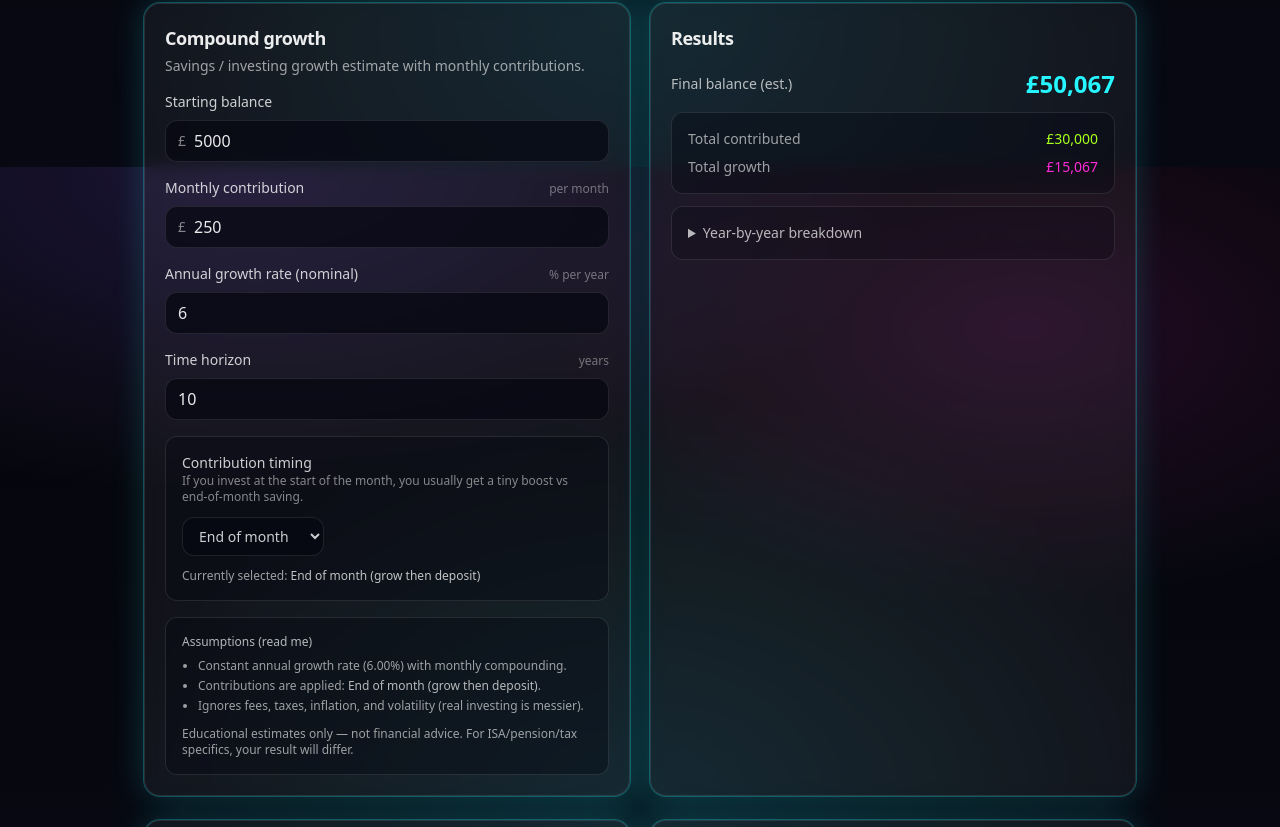
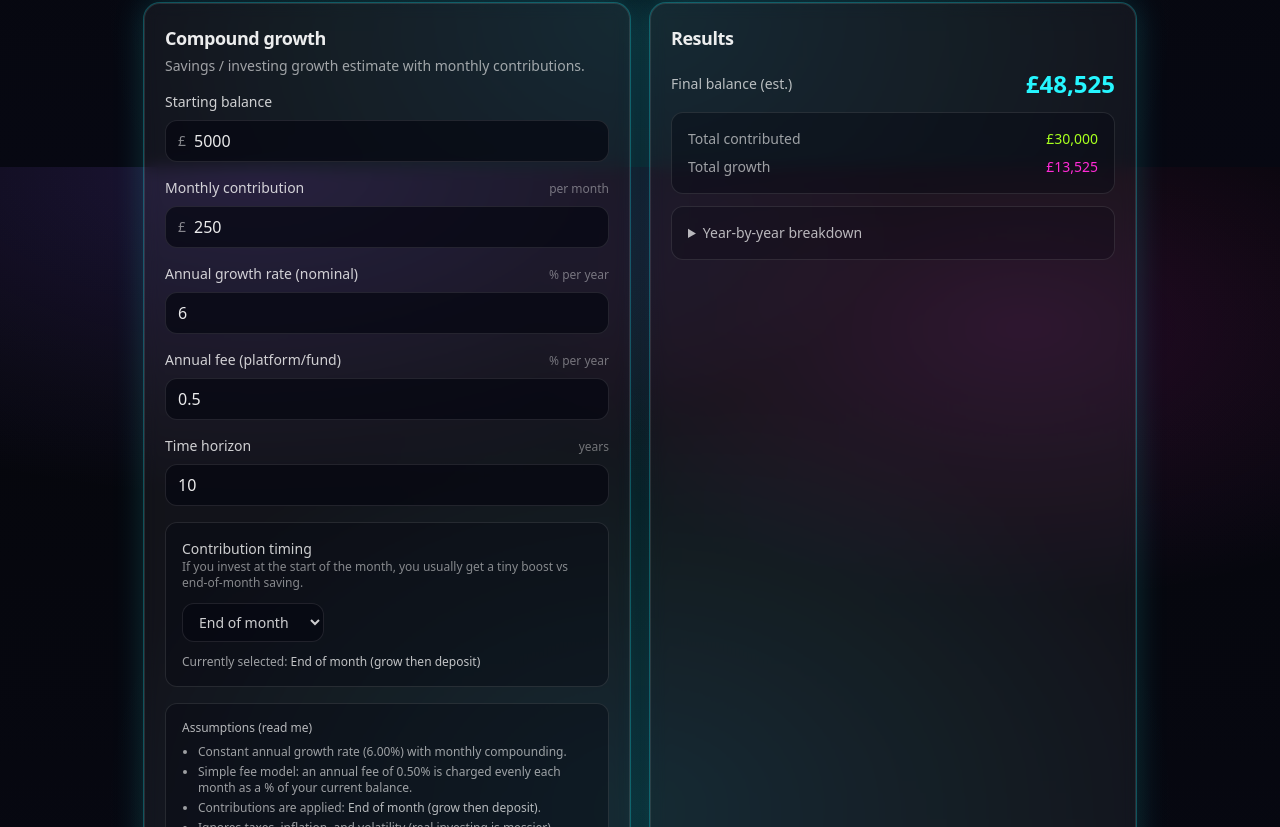
Before and after one commit to sambalnation/money-calculators-uk, a React (Vite) app: page / in a window 1280 px wide. Shown: the part 633-1460 px from the top of the page. Built offline with nearby package versions, Linux system fonts and the light colour scheme.

Commit message:
Compound growth: add annual fee drag input + tests

```diff
--- a/src/lib/compoundGrowth.ts
+++ b/src/lib/compoundGrowth.ts
@@ -7,6 +7,8 @@ export type CompoundGrowthInputs = {
   monthlyContribution: number;
   /** Nominal annual growth rate, e.g. 5 for 5% */
   annualRatePct: number;
+  /** Optional platform / fund fee (simple % of assets per year). */
+  annualFeePct?: number;
   /** Whole years to run */
   years: number;
   /** Number of compounding periods per year (defaults to monthly). */
@@ -51,11 +53,14 @@ export function computeCompoundGrowth(raw: CompoundGrowthInputs): CompoundGrowth
   const monthlyContribution = clampNonNegative(raw.monthlyContribution);
   const years = Math.max(0, Math.round(raw.years));
   const annualRatePct = Number.isFinite(raw.annualRatePct) ? raw.annualRatePct : 0;
+  const annualFeePctRaw = raw.annualFeePct ?? 0;
+  const annualFeePct = Number.isFinite(annualFeePctRaw) ? annualFeePctRaw : 0;
   const contributionTiming: ContributionTiming = raw.contributionTiming ?? 'endOfPeriod';
 
   const totalPeriods = years * periodsPerYear;
   const contributionPerPeriod = monthlyContribution * (12 / periodsPerYear);
   const periodicRate = (annualRatePct / 100) / periodsPerYear;
+  const periodicFeeRate = Math.max(0, annualFeePct / 100 / periodsPerYear);
 
   let balance = startingBalance;
   let contributed = 0;
@@ -64,13 +69,15 @@ export function computeCompoundGrowth(raw: CompoundGrowthInputs): CompoundGrowth
 
   for (let p = 1; p <= totalPeriods; p++) {
     if (contributionTiming === 'startOfPeriod') {
-      // Deposit first, then growth.
+      // Deposit first, then growth, then fee.
       balance = balance + contributionPerPeriod;
       contributed += contributionPerPeriod;
       balance = balance * (1 + periodicRate);
+      balance = balance * (1 - periodicFeeRate);
     } else {
-      // Growth first, then deposit (end-of-period deposits).
+      // Growth first, then fee, then deposit (end-of-period deposits).
       balance = balance * (1 + periodicRate);
+      balance = balance * (1 - periodicFeeRate);
       balance = balance + contributionPerPeriod;
       contributed += contributionPerPeriod;
     }
@@ -94,6 +101,7 @@ export function computeCompoundGrowth(raw: CompoundGrowthInputs): CompoundGrowth
       startingBalance,
       monthlyContribution,
       annualRatePct,
+      annualFeePct,
       years,
       periodsPerYear,
       contributionTiming,
--- a/src/pages/CompoundGrowthCalculator.tsx
+++ b/src/pages/CompoundGrowthCalculator.tsx
@@ -23,6 +23,7 @@ export function CompoundGrowthCalculator() {
   const [startingBalance, setStartingBalance] = useState(5_000);
   const [monthlyContribution, setMonthlyContribution] = useState(250);
   const [annualRatePct, setAnnualRatePct] = useState(6);
+  const [annualFeePct, setAnnualFeePct] = useState(0.5);
   const [years, setYears] = useState(10);
   const [contributionTiming, setContributionTiming] = useState<ContributionTiming>('endOfPeriod');
 
@@ -32,11 +33,12 @@ export function CompoundGrowthCalculator() {
         startingBalance,
         monthlyContribution,
         annualRatePct,
+        annualFeePct,
         years,
         periodsPerYear: 12,
         contributionTiming,
       }),
-    [startingBalance, monthlyContribution, annualRatePct, years, contributionTiming],
+    [startingBalance, monthlyContribution, annualRatePct, annualFeePct, years, contributionTiming],
   );
 
   return (
@@ -55,6 +57,12 @@ export function CompoundGrowthCalculator() {
             label="Annual growth rate (nominal)"
             value={annualRatePct}
             onChange={setAnnualRatePct}
+            hint="% per year"
+          />
+          <NumberInput
+            label="Annual fee (platform/fund)"
+            value={annualFeePct}
+            onChange={setAnnualFeePct}
             hint="% per year"
           />
           <NumberInput label="Time horizon" value={years} onChange={setYears} hint="years" />
@@ -85,9 +93,14 @@ export function CompoundGrowthCalculator() {
           <div className="rounded-xl border border-white/10 bg-bg-900/40 p-4 text-xs text-white/60">
             <p className="font-medium text-white/70">Assumptions (read me)</p>
             <ul className="mt-2 list-disc space-y-1 pl-4">
-              <li>Constant annual growth rate ({fmtPct(result.inputs.annualRatePct)}) with monthly compounding.</li>
+              <li>
+                Constant annual growth rate ({fmtPct(result.inputs.annualRatePct)}) with monthly compounding.
+              </li>
+              <li>
+                Simple fee model: an annual fee of {fmtPct(result.inputs.annualFeePct)} is charged evenly each month as a % of your current balance.
+              </li>
               <li>Contributions are applied: <span className="text-white/70">{timingLabel(contributionTiming)}</span>.</li>
-              <li>Ignores fees, taxes, inflation, and volatility (real investing is messier).</li>
+              <li>Ignores taxes, inflation, and volatility (real investing is messier).</li>
             </ul>
             <p className="mt-3">
               Educational estimates only — not financial advice. For ISA/pension/tax specifics, your result will differ.
```
Also changed, not shown: 2 other files (tests, documents, lock files or other folders).
